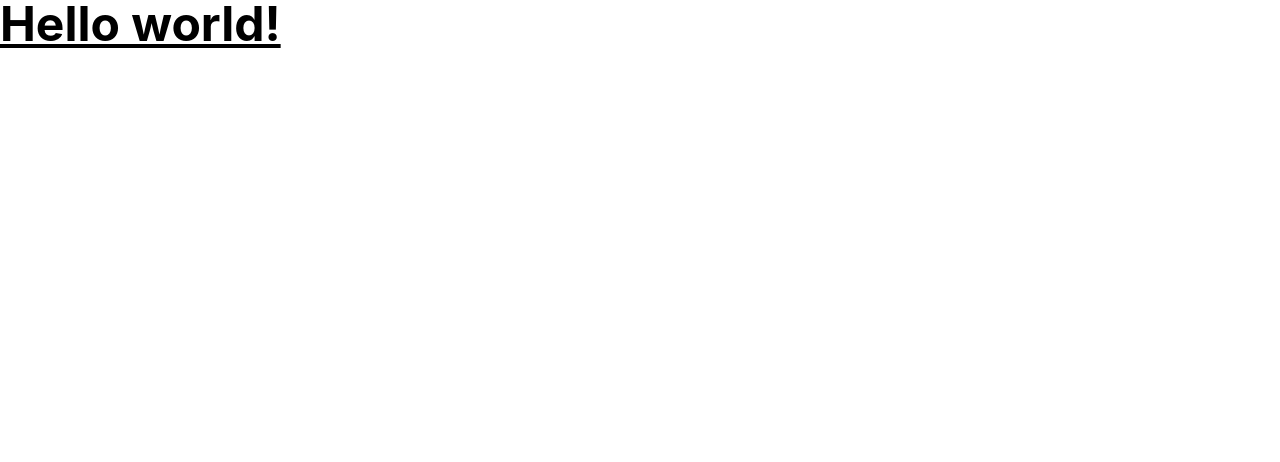
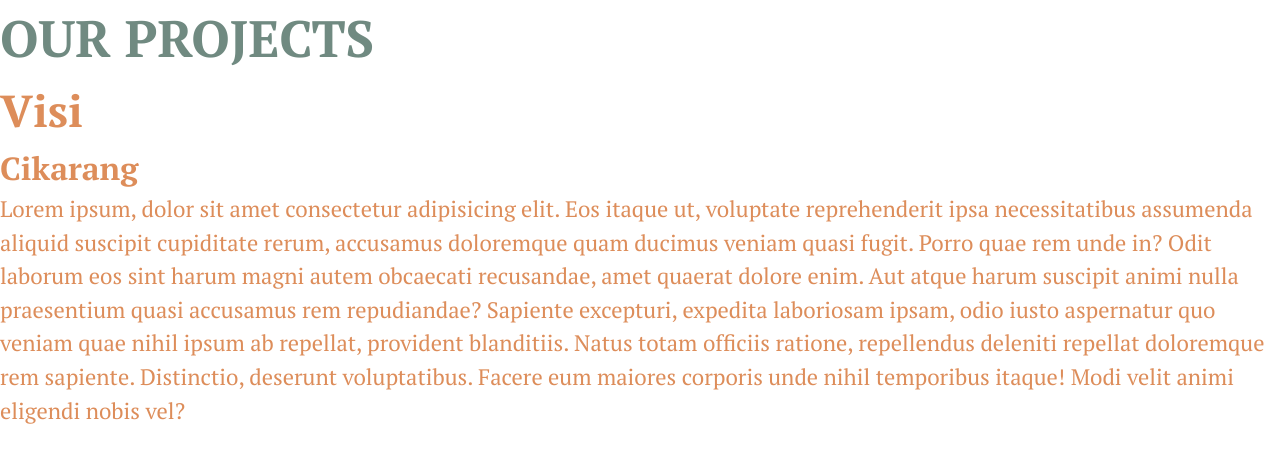
Before and after one commit to literacypowerdev/literacypowerindonesia, a Next.js app: page / in a window 1280 px wide. Shown: the top 462 px of the page. Built offline with nearby package versions, Linux system fonts and the light colour scheme.

Commit message:
Extended tailwind custom theme

```diff
--- a/pages/index.tsx
+++ b/pages/index.tsx
@@ -1,14 +1,32 @@
-import type { NextPage } from 'next'
-
+import type { NextPage } from "next";
 
 const Home: NextPage = () => {
   return (
     <>
-      <h1 className="text-5xl font-bold underline">
-        Hello world!
-      </h1>
+      <p className="text-title1 font-bold text-main-green font-ptserif">
+        OUR PROJECTS
+      </p>
+      <p className="text-title2 font-bold text-main-orange font-ptserif">
+        Visi
+      </p>
+      <p className="text-title3 font-bold text-main-orange font-ptserif">
+        Cikarang
+      </p>
+      <p className="text-base font-medium text-main-orange font-ptserif">
+        Lorem ipsum, dolor sit amet consectetur adipisicing elit. Eos itaque ut,
+        voluptate reprehenderit ipsa necessitatibus assumenda aliquid suscipit
+        cupiditate rerum, accusamus doloremque quam ducimus veniam quasi fugit.
+        Porro quae rem unde in? Odit laborum eos sint harum magni autem
+        obcaecati recusandae, amet quaerat dolore enim. Aut atque harum suscipit
+        animi nulla praesentium quasi accusamus rem repudiandae? Sapiente
+        excepturi, expedita laboriosam ipsam, odio iusto aspernatur quo veniam
+        quae nihil ipsum ab repellat, provident blanditiis. Natus totam officiis
+        ratione, repellendus deleniti repellat doloremque rem sapiente.
+        Distinctio, deserunt voluptatibus. Facere eum maiores corporis unde
+        nihil temporibus itaque! Modi velit animi eligendi nobis vel?
+      </p>
     </>
-  )
-}
+  );
+};
 
-export default Home
+export default Home;
--- a/styles/globals.css
+++ b/styles/globals.css
@@ -1,30 +1,10 @@
-html,
-body {
-  padding: 0;
-  margin: 0;
-  font-family: -apple-system, BlinkMacSystemFont, Segoe UI, Roboto, Oxygen,
-    Ubuntu, Cantarell, Fira Sans, Droid Sans, Helvetica Neue, sans-serif;
-}
-
-a {
-  color: inherit;
-  text-decoration: none;
-}
-
-* {
-  box-sizing: border-box;
-}
-
-@media (prefers-color-scheme: dark) {
-  html {
-    color-scheme: dark;
-  }
-  body {
-    color: white;
-    background: black;
-  }
-}
-
+@import url("https://fonts.googleapis.com/css2?family=PT+Serif:wght@400;700&display=swap");
 @tailwind base;
 @tailwind components;
 @tailwind utilities;
+
+@layer base {
+  body {
+    @apply overflow-x-hidden;
+  }
+}
--- a/tailwind.config.js
+++ b/tailwind.config.js
@@ -5,7 +5,32 @@ module.exports = {
     "./components/**/*.{js,ts,jsx,tsx}",
   ],
   theme: {
-    extend: {},
+    screens: {
+      sm: "480px",
+      md: "768px",
+      lg: "1024px",
+      xl: "1440px",
+    },
+    extend: {
+      fontFamily: {
+        ptserif: "'PT Serif', serif;",
+      },
+      colors: {
+        "main-orange": "#DD8D5A",
+        "light-orange": "#E2AC86",
+        "very-light-orange": "#E4CFB4",
+        "main-green": "#708A81",
+        "dark-green": "#42524C",
+        "main-blue": "#1E3444",
+        "main-background": "#FBF9ED",
+      },
+      fontSize: {
+        title1: "3.2rem",
+        title2: "2.8rem",
+        title3: "2rem",
+        base: "1.4rem",
+      },
+    },
   },
   plugins: [],
-}
+};
```
